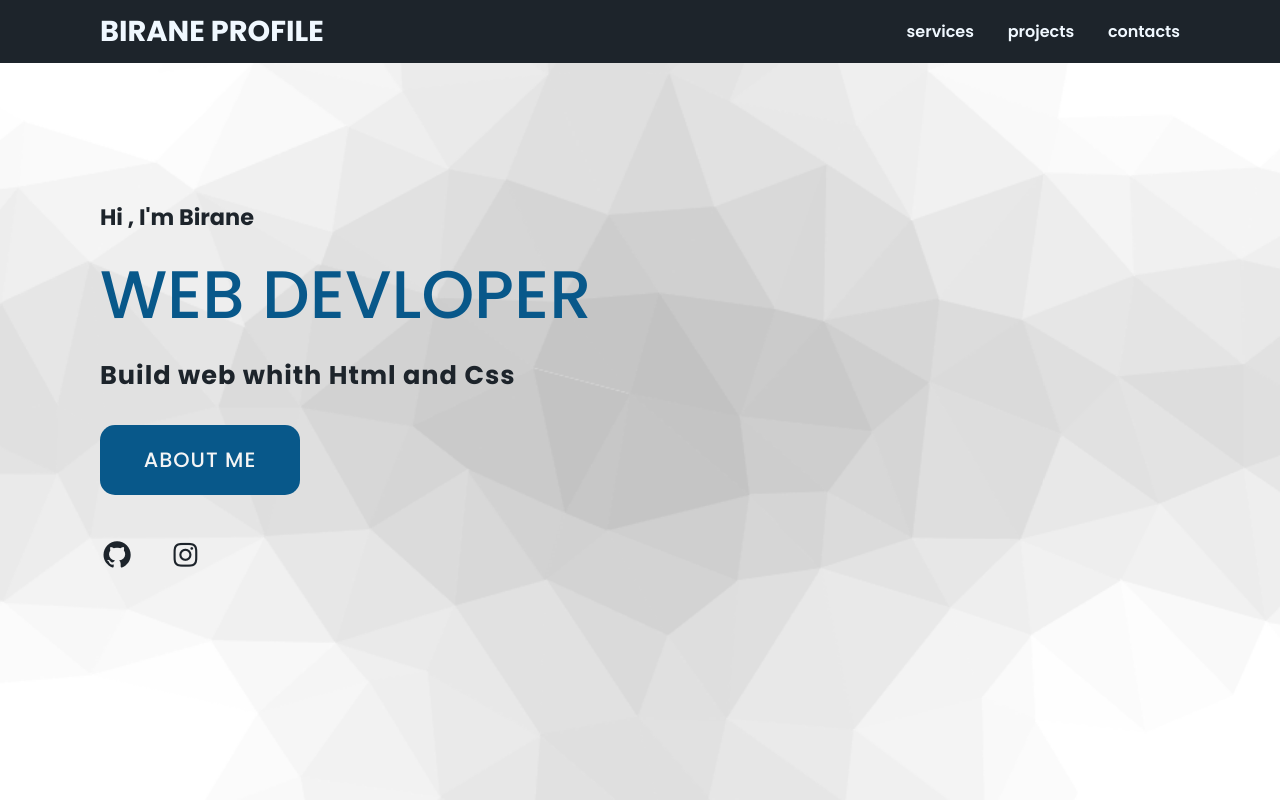
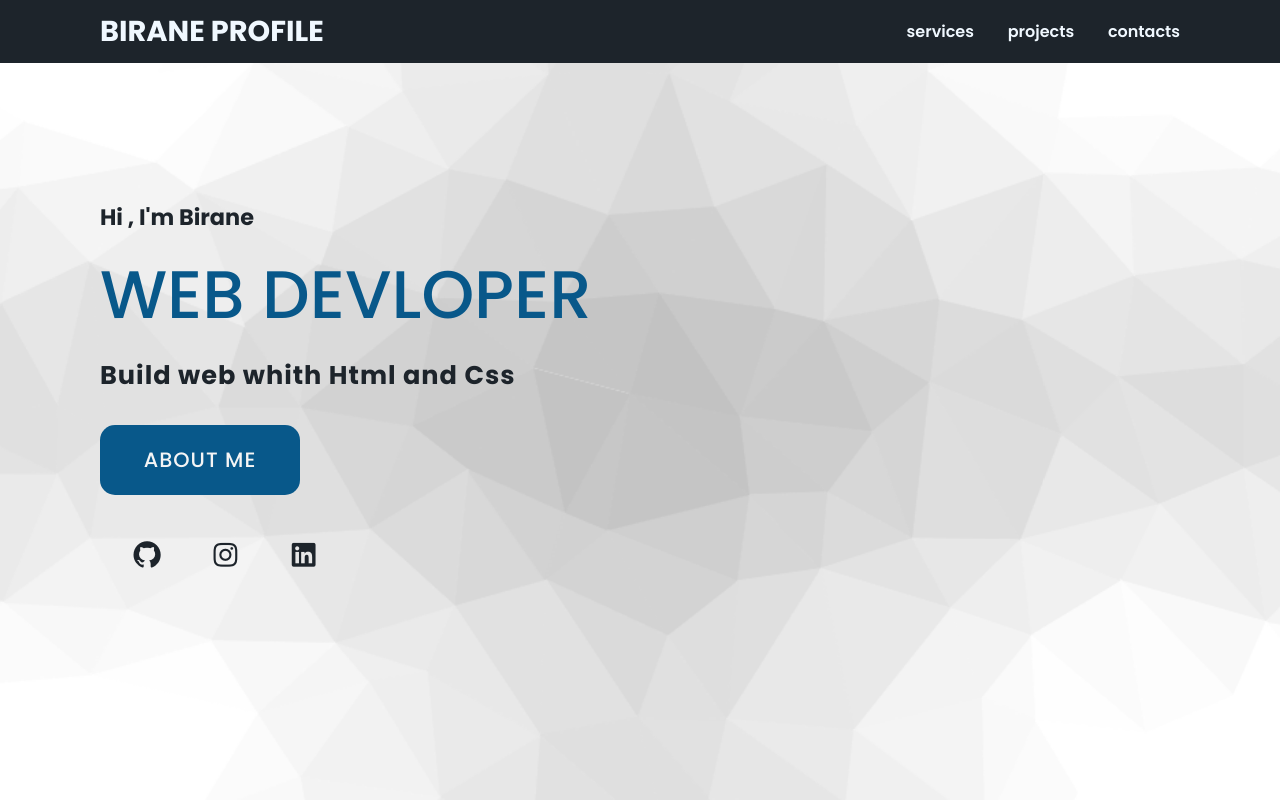
Before and after one commit to nolexy/my-first-project-1, a plain HTML site: page index.html in a window 1280 px wide. Drawn offline with Linux system fonts and the light colour scheme.

Commit message:
some modification on html and css

```diff
--- a/index.html
+++ b/index.html
@@ -38,9 +38,10 @@
     <a href="" class="button1"> about me </a>
  </div>
  <div class="socialbuttons">
-    <a  href="https://github.com/BiraneAbdelhamid" ><i class="fa-brands fa-github"></i></a>
+    <a  href="https://github.com/nolexy" ><i class="fa-brands fa-github"></i></a>
     <a  href="https://www.instagram.com/_hamido_birane_/?igsh=MTcwZGlzM3FieGx3Yg%3D%3D&utm_source=qr#" ><i class="fa-brands fa-instagram"></i></a>
- </div>
+    <a  href="https://www.linkedin.com/public-profile/settings?lipi=urn%3Ali%3Apage%3Ad_flagship3_profile_self_edit_contact-info%3BYF6VqqudTvqzoslzDaKWsg%3D%3D" ><i class="fa-brands fa-linkedin"></i></a>
+   </div>
 
    </section>
 
--- a/style.css
+++ b/style.css
@@ -96,5 +96,6 @@ transition: 0.7s ease;
  .socialbuttons a {
   color: #1D242B;
 font-size: 1.7em;
-padding-right: 30px;
+padding-right:10px;
+padding-left: 30PX;
  }
```
